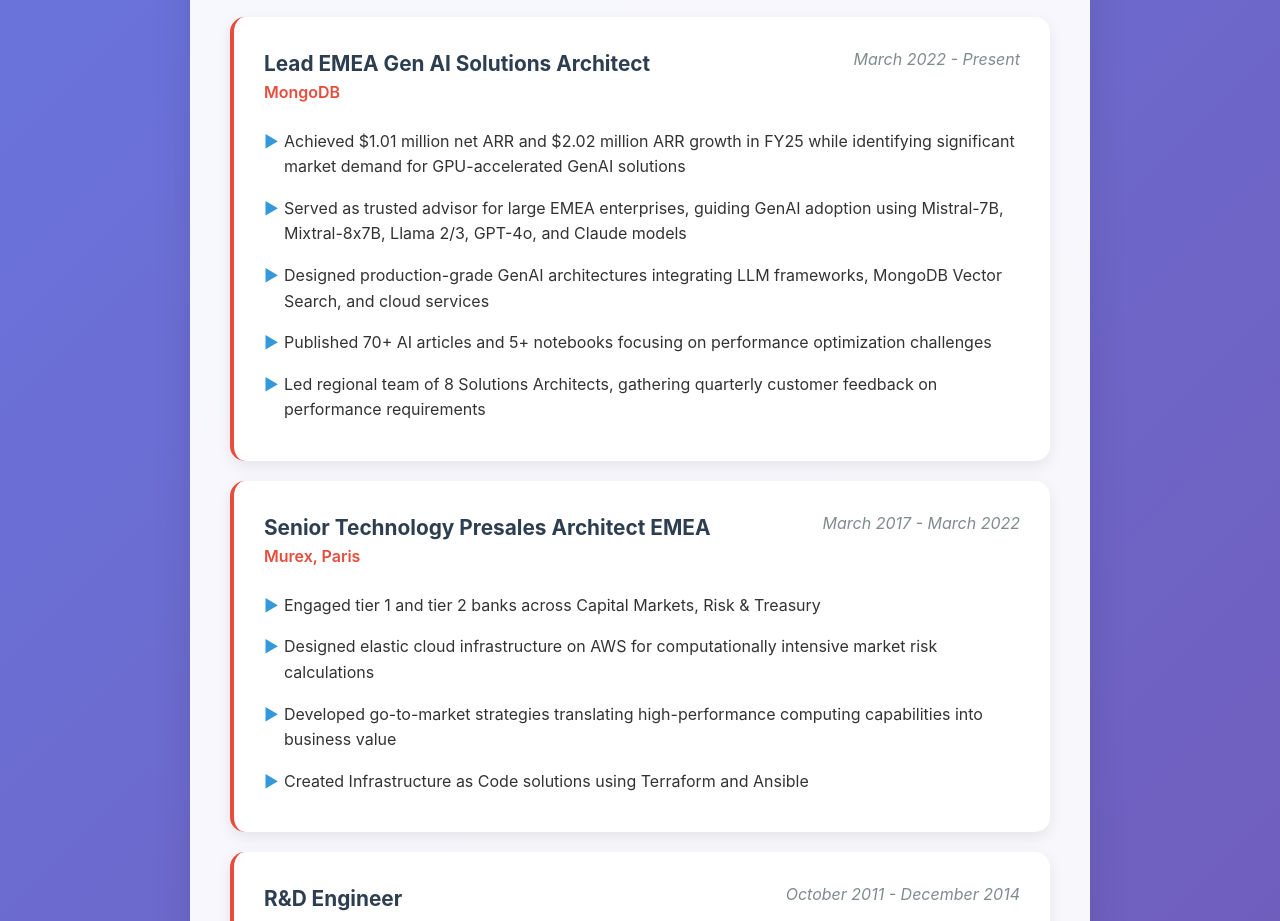
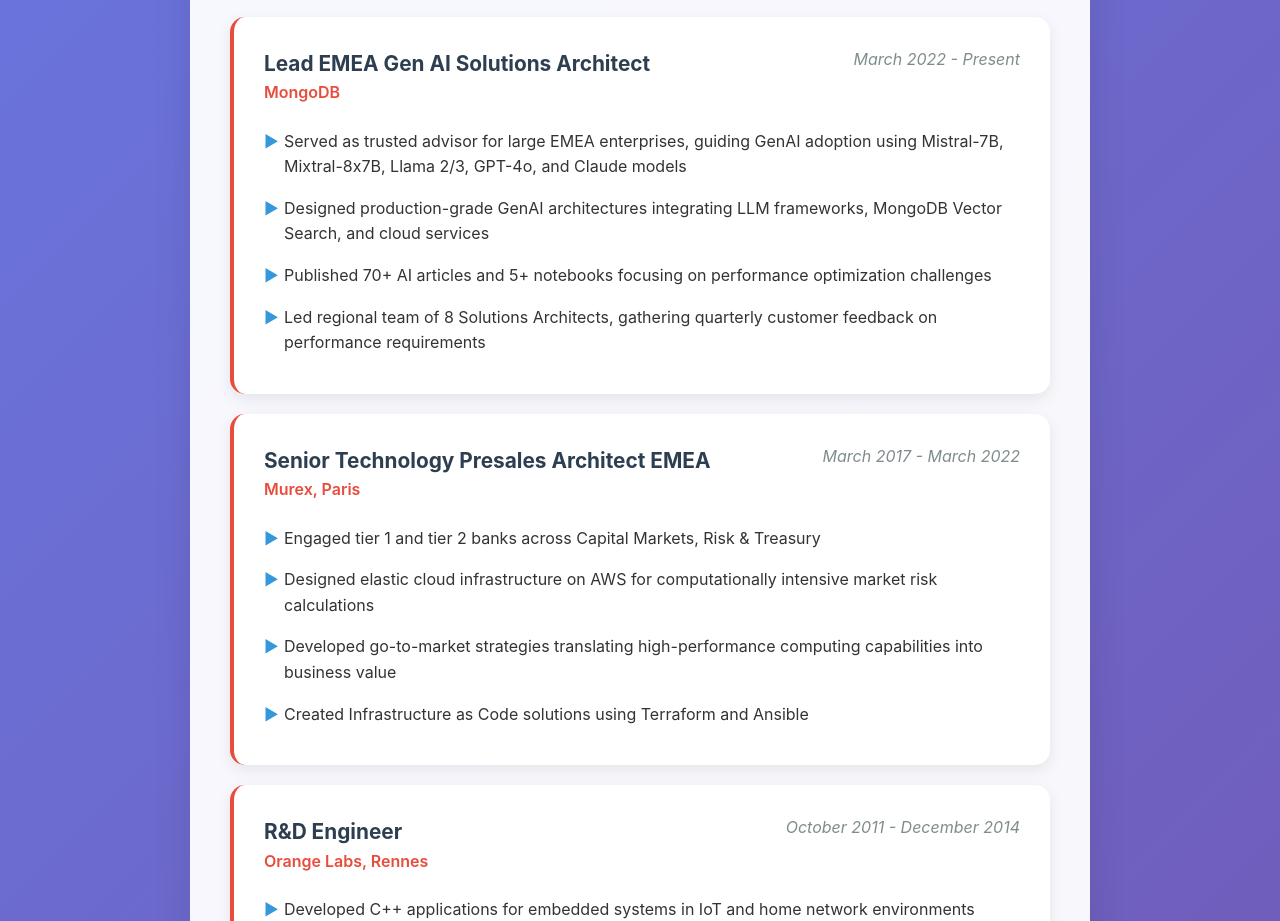
Before and after one commit to cozypet/cozypet.github.io, a plain HTML site: page index.html in a window 1280 px wide. Shown: the part 1043-1964 px from the top of the page. Drawn offline with Linux system fonts and the light colour scheme.

Commit message:
Update index.html

```diff
--- a/index.html
+++ b/index.html
@@ -359,7 +359,6 @@
                         <div class="date">March 2022 - Present</div>
                     </div>
                     <ul class="achievements">
-                        <li>Achieved $1.01 million net ARR and $2.02 million ARR growth in FY25 while identifying significant market demand for GPU-accelerated GenAI solutions</li>
                         <li>Served as trusted advisor for large EMEA enterprises, guiding GenAI adoption using Mistral-7B, Mixtral-8x7B, Llama 2/3, GPT-4o, and Claude models</li>
                         <li>Designed production-grade GenAI architectures integrating LLM frameworks, MongoDB Vector Search, and cloud services</li>
                         <li>Published 70+ AI articles and 5+ notebooks focusing on performance optimization challenges</li>
```
